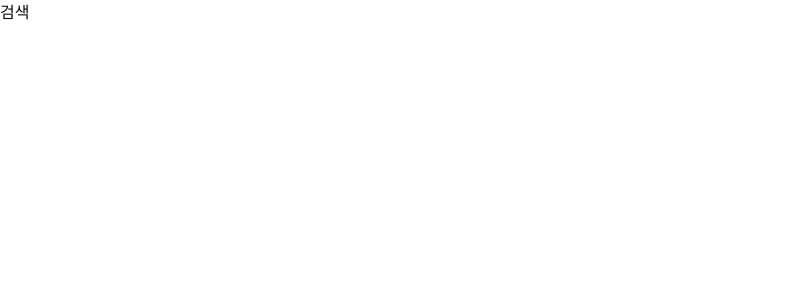
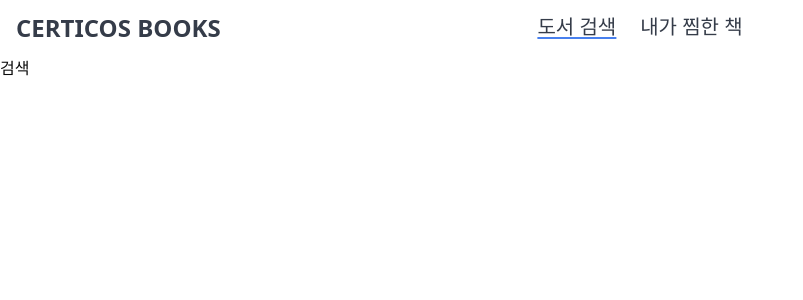
Before and after one commit to 0420syj/cdri-books-wan-sim, a Next.js app: page / in a window 1280 px wide. Shown: the top 300 px of the page, without its empty margins (0-803 px from the left). Built offline with nearby package versions, Linux system fonts and the light colour scheme.

Commit message:
feat: header 컴포넌트 구현

```diff
--- a/src/app/layout.tsx
+++ b/src/app/layout.tsx
@@ -2,6 +2,7 @@ import type { Metadata } from "next";
 import { Noto_Sans_KR } from "next/font/google";
 import "./globals.css";
 import { QueryProvider } from "@/components/providers/query-provider";
+import Header from "@/components/layout/header";
 
 const notoSansKR = Noto_Sans_KR({
   subsets: ["latin"],
@@ -21,7 +22,10 @@ export default function RootLayout({
   return (
     <html lang="ko">
       <body className={`${notoSansKR.variable} antialiased`}>
-        <QueryProvider>{children}</QueryProvider>
+        <QueryProvider>
+          <Header />
+          {children}
+        </QueryProvider>
       </body>
     </html>
   );
--- /dev/null
+++ b/src/components/layout/header.tsx
@@ -0,0 +1,43 @@
+"use client";
+
+import { Body1, Title1 } from "../ui/typography";
+import Link from "next/link";
+import { usePathname } from "next/navigation";
+
+export default function Header() {
+  const pathname = usePathname();
+
+  return (
+    <header className="flex justify-between items-center p-4 relative">
+      <div>
+        <Link href="/">
+          <Title1 className="text-text-primary hover:opacity-80 transition-opacity">
+            CERTICOS BOOKS
+          </Title1>
+        </Link>
+      </div>
+      <div className="flex gap-6 absolute left-1/2 -translate-x-1/2">
+        <Link href="/">
+          <Body1
+            className={`text-text-primary hover:opacity-80 transition-opacity ${
+              pathname === "/" ? "border-b-2 border-palette-primary" : ""
+            }`}
+          >
+            도서 검색
+          </Body1>
+        </Link>
+        <Link href="/wishlists">
+          <Body1
+            className={`text-text-primary hover:opacity-80 transition-opacity ${
+              pathname === "/wishlists"
+                ? "border-b-2 border-palette-primary"
+                : ""
+            }`}
+          >
+            내가 찜한 책
+          </Body1>
+        </Link>
+      </div>
+    </header>
+  );
+}
```
